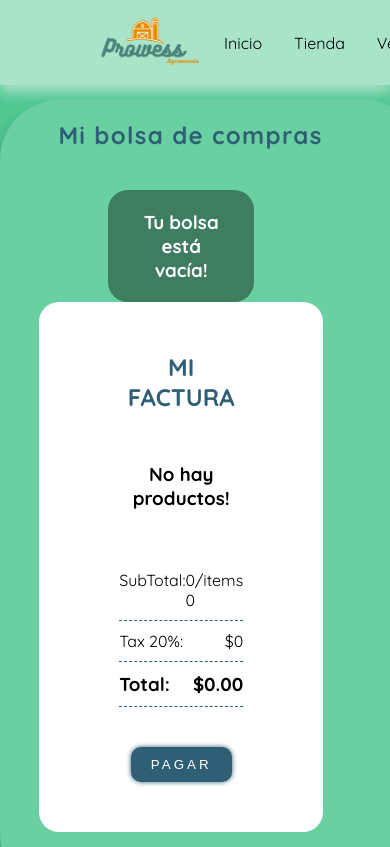
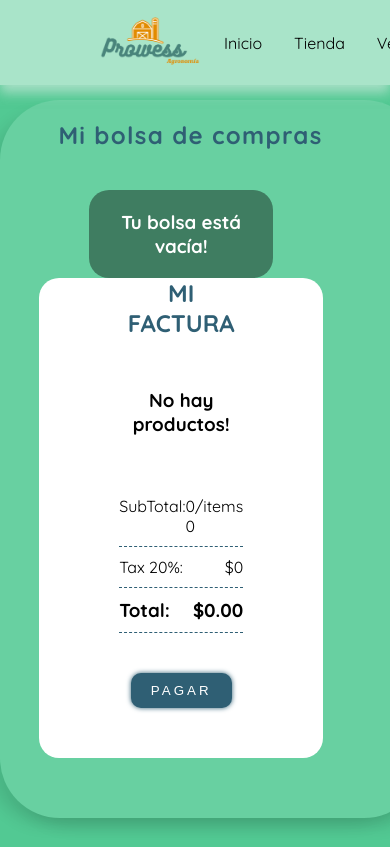
Before and after one commit to alissoncaiza/prowessAGR---Node-js, a React (Create React App) app in the folder frontend/: page /cart in a window 390 px wide. Shown: the top 847 px of the page. Built offline with nearby package versions, Linux system fonts and the light colour scheme; sample sign-in values are in the browser's storage.

Commit message:
Chancusig_Responsive

```diff
--- a/frontend/src/pages/cart/cart.css
+++ b/frontend/src/pages/cart/cart.css
@@ -213,7 +213,7 @@ h3.info-empty {
 
     }
     .cart-items{
-        padding-left: 10%;
+        padding-left: 5%;
         display: flex;
         flex-wrap: wrap;
     }
@@ -221,11 +221,24 @@ h3.info-empty {
         display: flex;
         flex-wrap: wrap;
     }
+
     .footer-container{
         justify-content: center;
         align-items: center;
         display: flex;
         flex-wrap: wrap;
-        position: relative;
+
+    }
+    .ctn-cart{
+        display: flex;
+        flex-wrap: wrap;
+    }
+    .cart-row{
+
+        display: flex;
+        flex-wrap: wrap;
+    }
+    .cart-bill{
+        padding-top: 0px;
     }
 }
```
